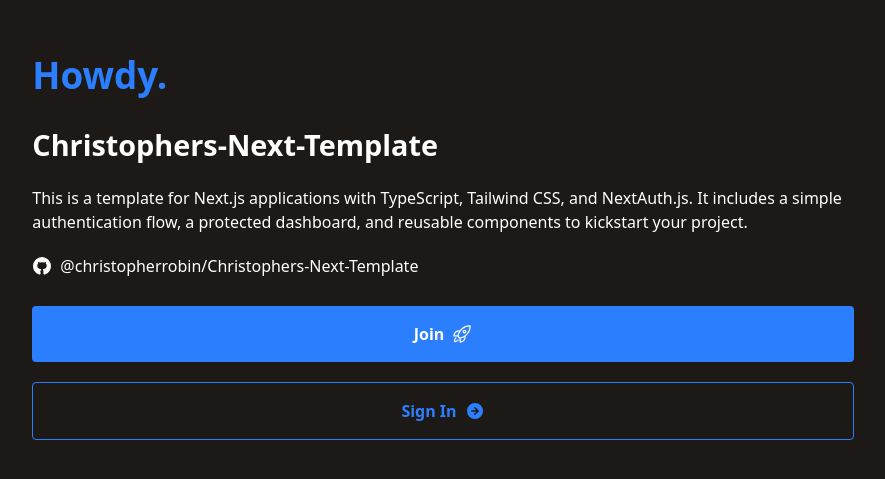
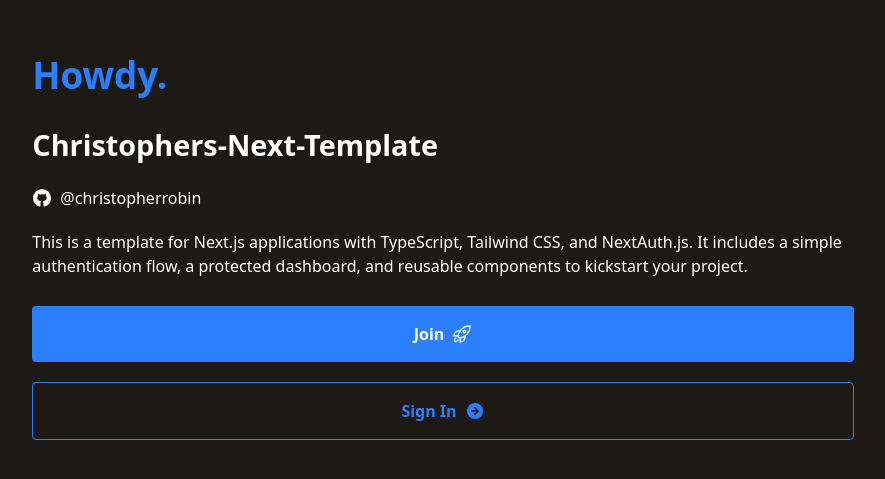
Before and after one commit to christopherrobin/Christophers-Next-Template, a Next.js app: page / in a window 1280 px wide. Shown: the part 151-630 px from the top of the page, without its empty margins (197-1082 px from the left). Built offline with nearby package versions, Linux system fonts and the light colour scheme; no server answers.

Commit message:
ghost button improvement

```diff
--- a/src/app/page.tsx
+++ b/src/app/page.tsx
@@ -24,12 +24,6 @@
       <main className="flex flex-col gap-[20px] row-start-2 items-center sm:items-start sm:w-full md:w-2/3 text-center sm:text-left">
         <h1>Howdy.</h1>
         <h2>Christophers-Next-Template</h2>
-        <p>
-          This is a template for Next.js applications with TypeScript, Tailwind
-          CSS, and NextAuth.js. It includes a simple authentication flow, a
-          protected dashboard, and reusable components to kickstart your
-          project.
-        </p>
         <div className="flex items-center gap-2">
           <GitHubIcon className="w-5 h-5 text-white" />
           <a
@@ -37,9 +31,15 @@
             target="_blank"
             rel="noopener noreferrer"
           >
-            @christopherrobin/Christophers-Next-Template
+            @christopherrobin
           </a>
         </div>
+        <p>
+          This is a template for Next.js applications with TypeScript, Tailwind
+          CSS, and NextAuth.js. It includes a simple authentication flow, a
+          protected dashboard, and reusable components to kickstart your
+          project.
+        </p>
         <Button
           href="/join"
           className="self-center mt-2 w-full"
--- a/src/components/Button.tsx
+++ b/src/components/Button.tsx
@@ -37,7 +37,7 @@
     ref
   ) => {
     const buttonClasses = ghost
-      ? `rounded border font-extrabold bg-stone-200 border-blue-500 text-blue-500 hover:border-blue-900 transition cursor-pointer px-6 py-4 bg-transparent ${className} ${
+      ? `rounded border font-extrabold border-blue-500 text-blue-500 hover:border-blue-900 hover:text-white transition cursor-pointer px-6 py-4 bg-transparent ${className} ${
           disabled || loading ? 'opacity-50 pointer-events-none' : ''
         }`
       : `rounded bg-blue-500 text-white font-extrabold hover:bg-blue-900 transition cursor-pointer px-6 py-4 ${className} ${
```
Also changed, not shown: 1 other file (tests, documents, lock files or other folders).
